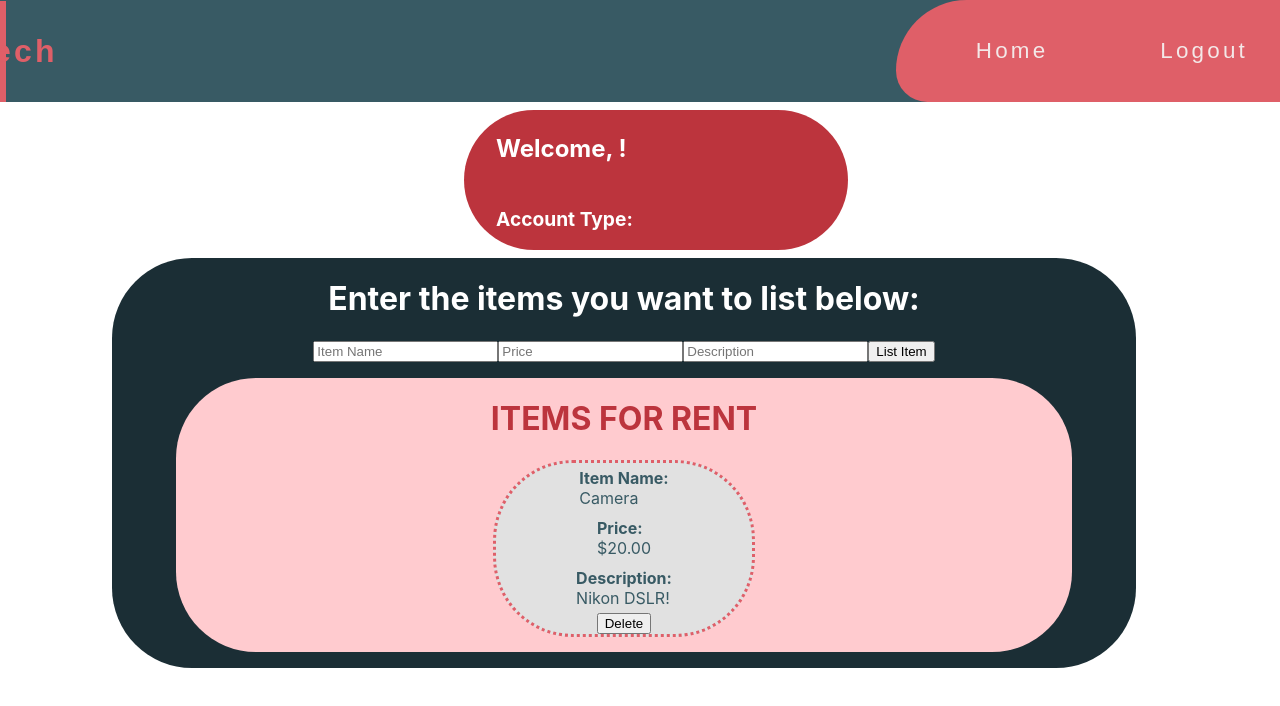
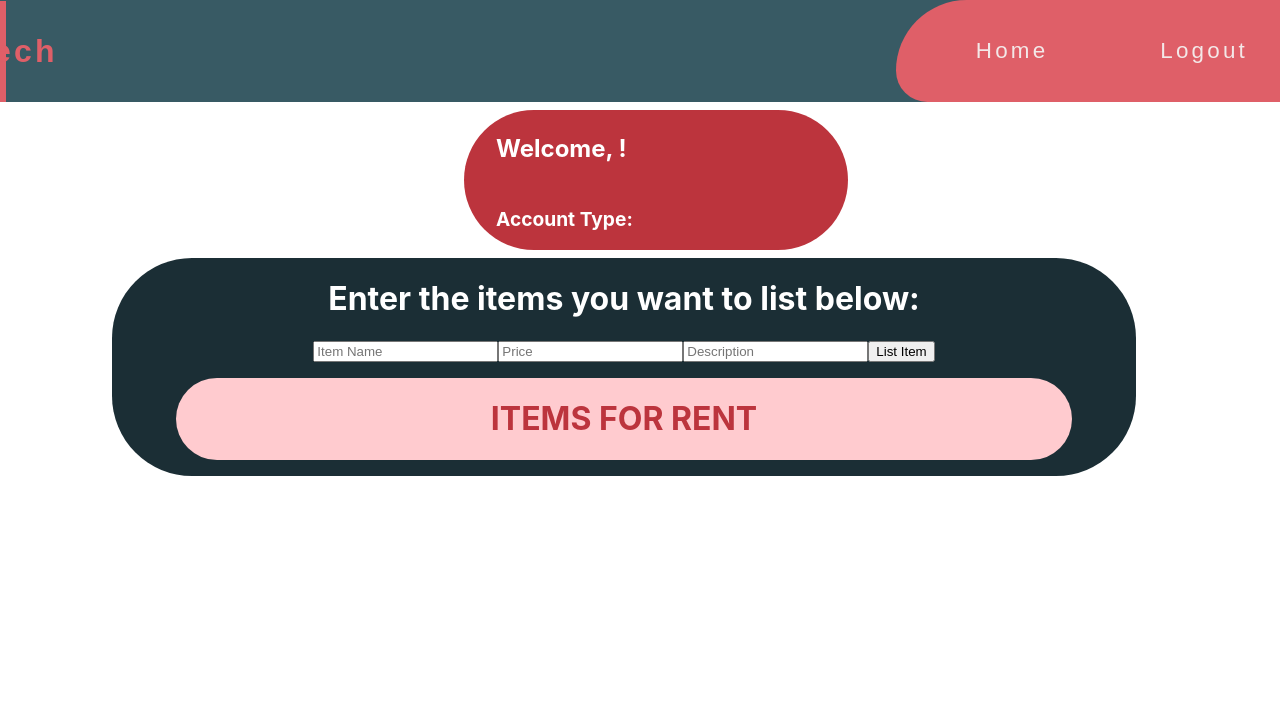
Before and after one commit to Rent-My-Tech/front-end, a React (Create React App) app in the folder rent-my-tech/: page /Dashboard in a window 1280 px wide. Shown: the top 706 px of the page. Built offline with nearby package versions, Linux system fonts and the light colour scheme.

Commit message:
Having some trouble mapping over newItem onClick -
Taking a late lunch and will keep working in an hour.

```diff
--- a/rent-my-tech/src/components/ItemsList.js
+++ b/rent-my-tech/src/components/ItemsList.js
@@ -1,8 +1,8 @@
 import React from 'react';
 import styled from 'styled-components'
 
-const ItemsList = () => {
-
+const ItemsList = (props) => {
+console.log(props.newItem)
 
 
     return(
@@ -11,12 +11,14 @@ const ItemsList = () => {
             <div className="mainBox">
                 <div className="itemsList">
                     <h1>ITEMS FOR RENT</h1>
+                    {/* {props.newItem.map((item) => (
                     <div className="itemBox">
-                        <p><b>Item Name:</b><br/>Camera</p>
-                        <p><b>Price:</b><br/>$20.00</p>
-                        <p><b>Description:</b><br/>Nikon DSLR!</p>
+                        <p><b>Item Name:</b><br/>{item.itemName}</p>
+                        <p><b>Price:</b><br/>{item.price}</p>
+                        <p><b>Description:</b><br/>{item.description}</p>
                         <button>Delete</button>
                     </div>
+                    ))} */}
                 </div>
             </div>
             </ItemBox>
--- a/rent-my-tech/src/components/RentForm.js
+++ b/rent-my-tech/src/components/RentForm.js
@@ -1,5 +1,6 @@
-import React, { useState } from 'react';
-import ItemList from './ItemsList';
+import React, { useReducer, useState } from 'react';
+import ItemsList from './ItemsList';
+import { itemsList, reducer } from '../reducers/reducer';
 
 const RentForm = () => {
 
@@ -10,29 +11,23 @@ const RentForm = () => {
         description:""
     }
 
-    const [newItem, setNewItem] = useState(initialState);
+        const [newItem, setNewItem] = useState(initialState);
+        const [state, dispatch] = useReducer(reducer, itemsList);
 
-    const handleChange = (e) => {
-        setNewItem({...newItem, [e.target.name]: e.target.value})
+        console.log(state) // contains itemsList
+        console.log(newItem)
 
-    }
-
-    const addItem = (e) => {
-        e.preventDefault();
-
-
-
-    }
-
-
-
+        const handleChange = (e) => {
+            setNewItem({[e.target.value]:e.target.name})
+        }
 
     return(
         <>
         <h1>Enter the items you want to list below:</h1>
 
-        <form>
-
+            <form onClick={() =>
+                dispatch({type: 'ADD_ITEM', payload:newItem})
+            }>
             <input
             placeholder="Item Name"
             type='text'
@@ -61,7 +56,7 @@ const RentForm = () => {
 
         </form>
 
-        <ItemList />
+        <ItemsList newItem={newItem} />
 
         </>
     )
--- a/rent-my-tech/src/reducers/reducer.js
+++ b/rent-my-tech/src/reducers/reducer.js
@@ -4,13 +4,13 @@ export const itemsList = [
         itemName:"Nikon DSLR",
         price: "20.00",
         description:"High Res Photos",
-        active:false,
+        // active:false,
     },
     {
         itemName:"Nintendo Switch",
         price: "25.00",
         description:"Includes Animal Crossing",
-        active:false,
+        // active:false,
     }
 
 ]
```
